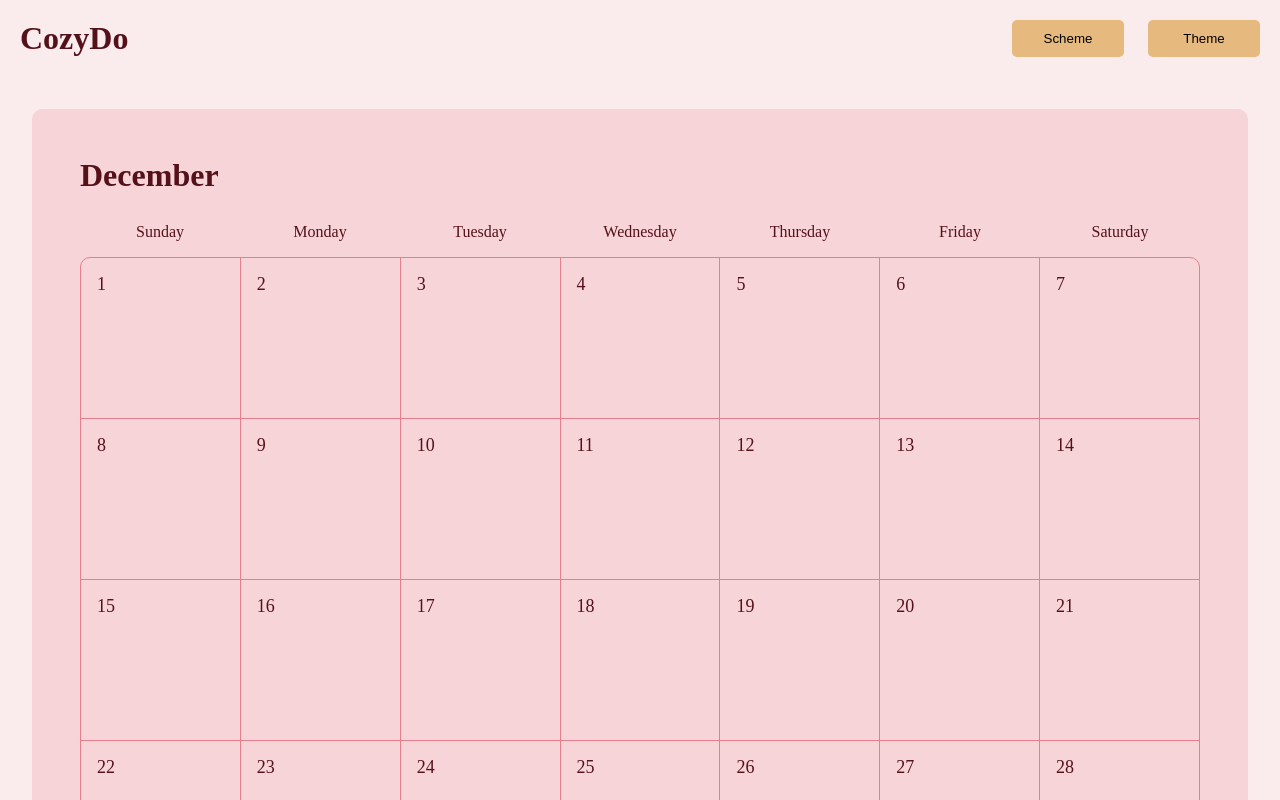
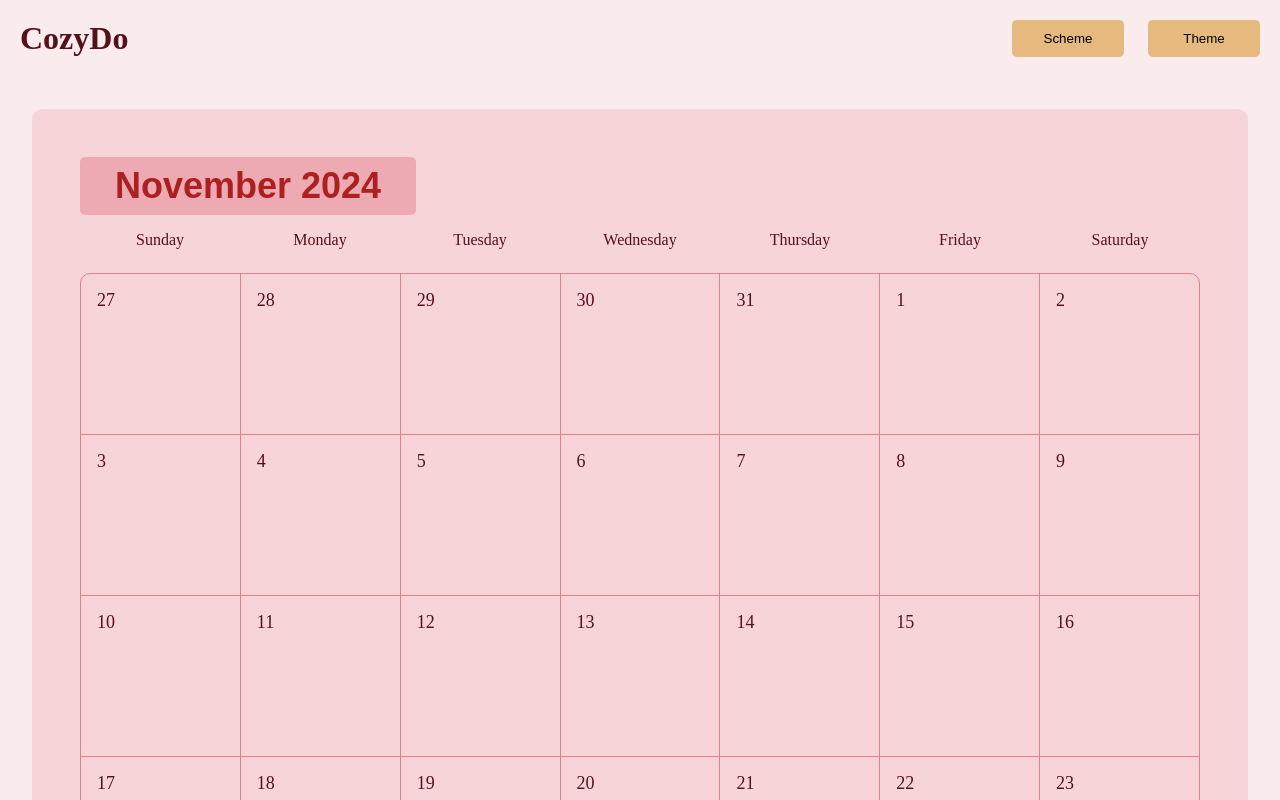
Before and after one commit to velinakennedy/cozydo-app, a Next.js app: page / in a window 1280 px wide. Shown: the top 800 px of the page. Built offline with nearby package versions, Linux system fonts and the light colour scheme.

Commit message:
added dropdown to calendar

```diff
--- a/app/components/MonthCalendar/MonthCalendar.tsx
+++ b/app/components/MonthCalendar/MonthCalendar.tsx
@@ -1,17 +1,21 @@
+"use client";
 import getFullMonth from "@/app/utils/Calendar/getFullMonth";
-import { months, weekDays } from "@/app/utils/Calendar/names";
+import { weekDays } from "@/app/utils/Calendar/names";
+import CalendarDropdown from "../CalendarDropdown/CalendarDropdown";
 import styles from "./MonthCalendar.module.css";
+import { useState } from "react";
+import dayjs from "dayjs";
 
 const MonthCalendar = () => {
-  const month: number = 11;
-  const year: number = 2024;
-  const fullMonth = getFullMonth(month, year);
+  const [fullMonth, setFullMonth] = useState<Date[][]>(getFullMonth(dayjs().month(), dayjs().year()));
+
+  const handleSelection = (month: number, year: number) => {
+    setFullMonth(getFullMonth(month, year));
+  };
   return (
     <div className={styles.outerContainer}>
       <div className={styles.innerContainer}>
-        <div>
-          <h1>{months[month]}</h1>
-        </div>
+        <CalendarDropdown handleSelection={handleSelection} />
         <div className={styles.dayNameContainer}>
           {weekDays.map((day) => {
             return (
@@ -22,7 +26,7 @@ const MonthCalendar = () => {
           })}
         </div>
         <div className={styles.calendar}>
-          {fullMonth.map((week, index) => {
+          {fullMonth.map((week: Date[], index: number) => {
             return (
               <div className={styles.week} key={index}>
                 {week.map((day: Date, index: number) => {
```
